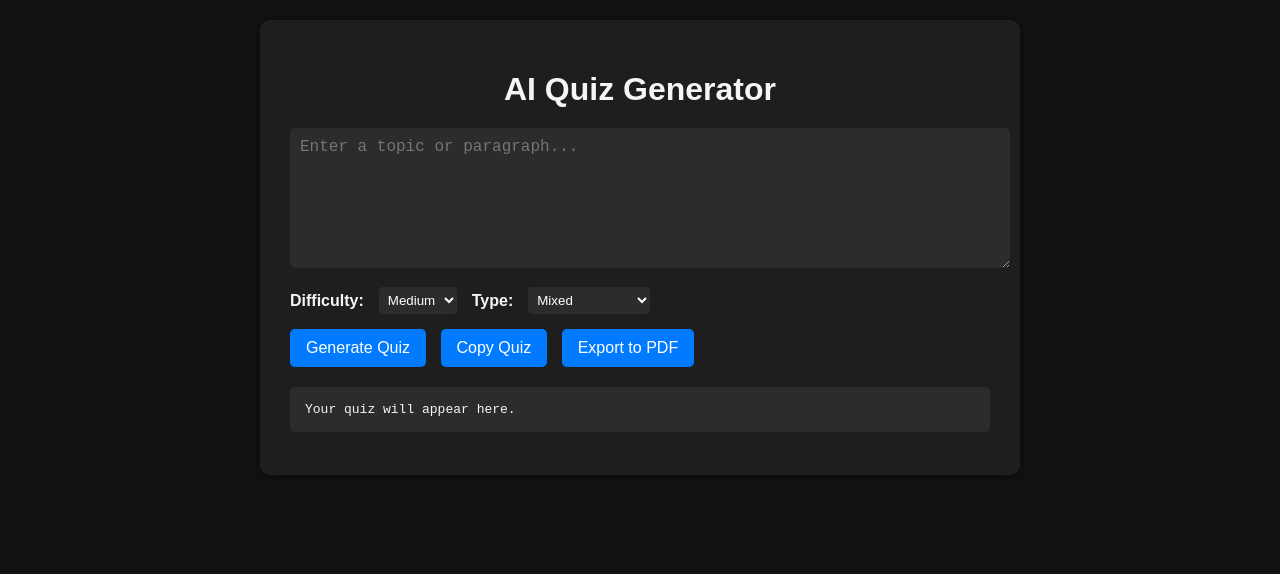
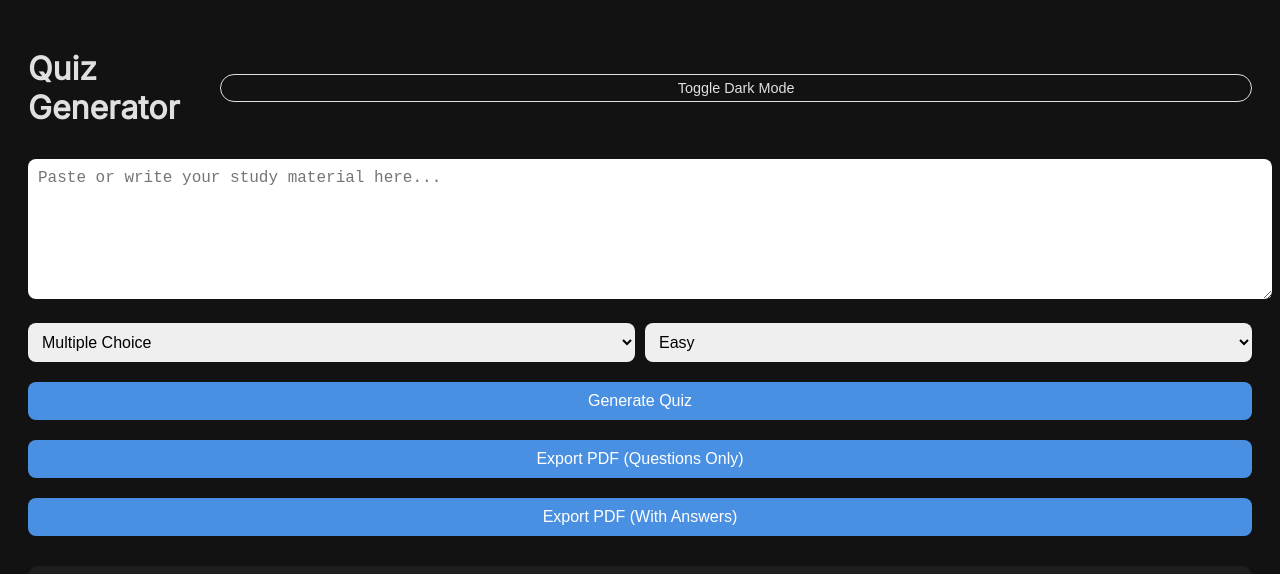
Before and after one commit to GalThePro69/quiz-generator, a plain HTML site: page index.html in a window 1280 px wide. Drawn offline with nearby package versions, Linux system fonts and the light colour scheme.

Commit message:
Update index.html

```diff
--- a/index.html
+++ b/index.html
@@ -3,42 +3,113 @@
 <head>
   <meta charset="UTF-8" />
   <meta name="viewport" content="width=device-width, initial-scale=1.0"/>
-  <title>AI Quiz Generator</title>
-  <link rel="stylesheet" href="style.css" />
-  <script src="https://cdnjs.cloudflare.com/ajax/libs/jspdf/2.5.1/jspdf.umd.min.js"></script>
+  <title>Quiz Generator</title>
+  <link href="https://fonts.googleapis.com/css2?family=Inter&display=swap" rel="stylesheet"/>
+  <style>
+    body {
+      font-family: 'Inter', sans-serif;
+      background-color: #121212;
+      color: #e0e0e0;
+      padding: 20px;
+      transition: background 0.3s, color 0.3s;
+    }
+
+    body.light {
+      background-color: #ffffff;
+      color: #000000;
+    }
+
+    textarea, select, button {
+      width: 100%;
+      margin: 10px 0;
+      padding: 10px;
+      border-radius: 8px;
+      border: none;
+      font-size: 1rem;
+    }
+
+    textarea {
+      height: 120px;
+      resize: vertical;
+    }
+
+    button {
+      background-color: #4a90e2;
+      color: white;
+      cursor: pointer;
+      transition: background 0.3s;
+    }
+
+    button:hover {
+      background-color: #357ab8;
+    }
+
+    #quiz {
+      white-space: pre-wrap;
+      background-color: #1e1e1e;
+      padding: 15px;
+      border-radius: 10px;
+      margin-top: 20px;
+    }
+
+    body.light #quiz {
+      background-color: #f2f2f2;
+    }
+
+    .row {
+      display: flex;
+      gap: 10px;
+    }
+
+    .row > * {
+      flex: 1;
+    }
+
+    .top-bar {
+      display: flex;
+      justify-content: space-between;
+      align-items: center;
+    }
+
+    .toggle {
+      cursor: pointer;
+      font-size: 0.9rem;
+      background: none;
+      color: inherit;
+      border: 1px solid currentColor;
+      border-radius: 20px;
+      padding: 5px 15px;
+    }
+  </style>
 </head>
 <body>
-  <div class="container">
-    <h1>AI Quiz Generator</h1>
+  <div class="top-bar">
+    <h1>Quiz Generator</h1>
+    <button class="toggle" onclick="toggleDarkMode()">Toggle Dark Mode</button>
+  </div>
 
-    <textarea id="input" placeholder="Enter a topic or paragraph..."></textarea>
+  <textarea id="input" placeholder="Paste or write your study material here..."></textarea>
 
-    <div class="selectors">
-      <label for="difficulty">Difficulty:</label>
+  <div class="row">
+    <select id="quizType">
+      <option value="multiple">Multiple Choice</option>
+      <option value="truefalse">True / False</option>
+      <option value="shortanswer">Short Answer</option>
+      <option value="mixed">Mixed</option>
+    </select>
+
     <select id="difficulty">
       <option value="easy">Easy</option>
-        <option value="medium" selected>Medium</option>
+      <option value="medium">Medium</option>
       <option value="hard">Hard</option>
-      </select>
-
-      <label for="quizType">Type:</label>
-      <select id="quizType">
-        <option value="mixed" selected>Mixed</option>
-        <option value="multiple">Multiple Choice</option>
-        <option value="truefalse">True / False</option>
     </select>
   </div>
 
-    <div class="buttons">
   <button onclick="generateQuiz()">Generate Quiz</button>
-      <button onclick="copyQuiz()">Copy Quiz</button>
-      <button onclick="exportToPDF()">Export to PDF</button>
-    </div>
+  <button onclick="exportToPDF(false)">Export PDF (Questions Only)</button>
+  <button onclick="exportToPDF(true)">Export PDF (With Answers)</button>
 
-    <pre id="output">Your quiz will appear here.</pre>
-  </div>
-
-  <div id="copied-notification">Copied!</div>
+  <div id="quiz"></div>
 
   <script src="script.js"></script>
 </body>
```
Lines whose indentation alone changed are shown as unchanged.
